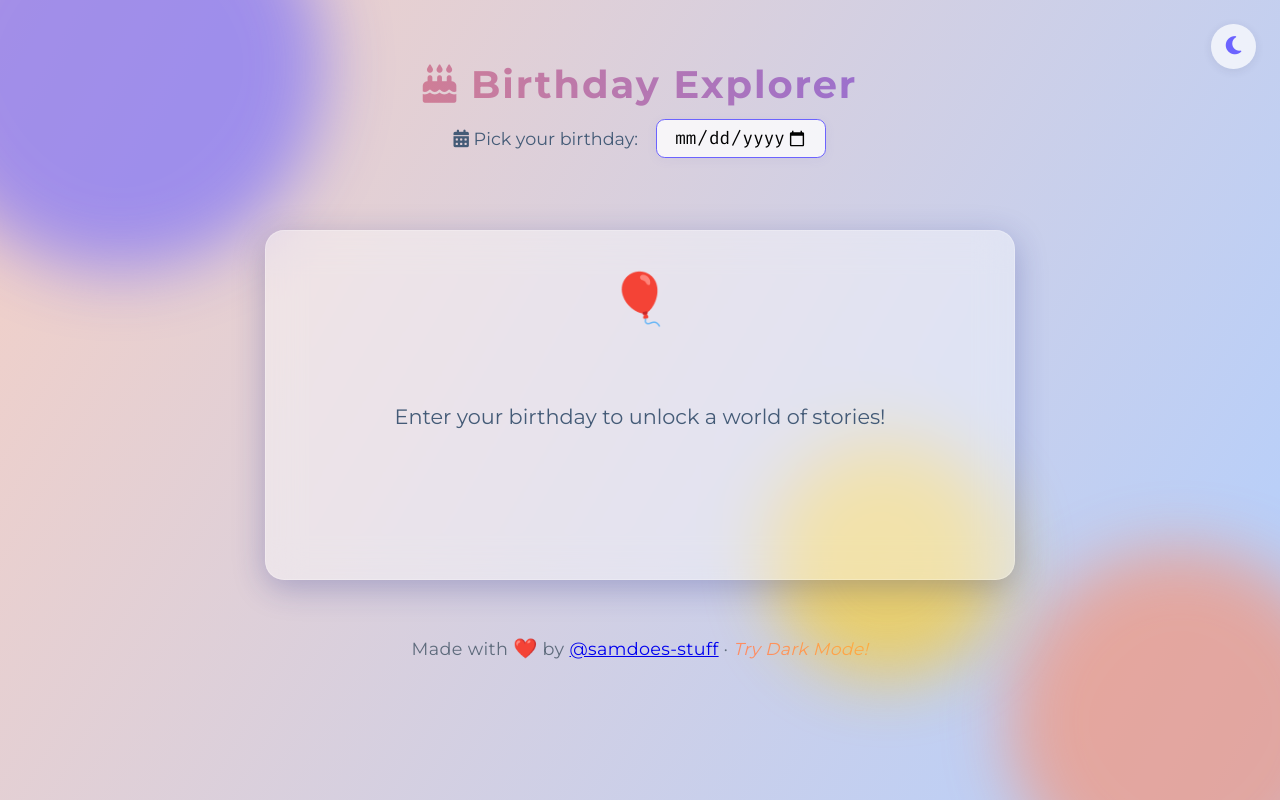
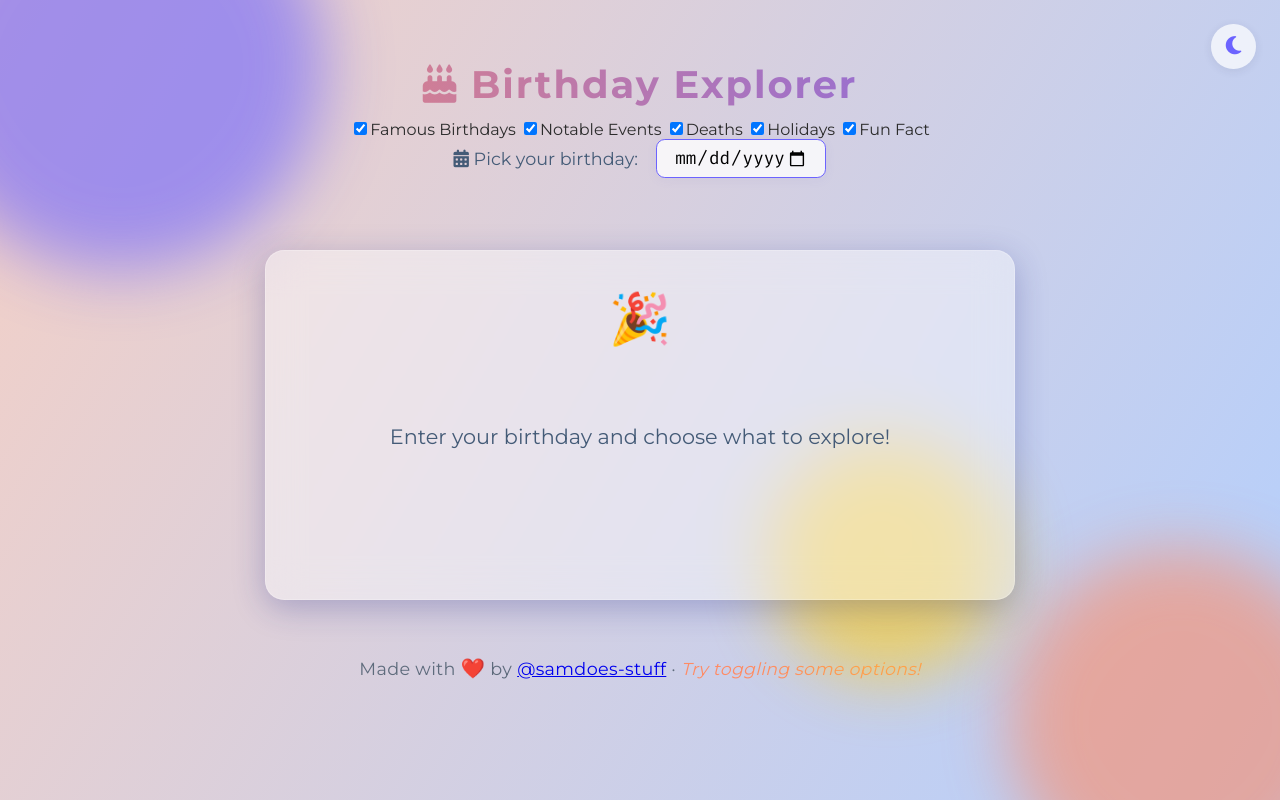
Before and after one commit to samdoes-stuff/samdoes-stuff.github.io, a plain HTML site: page index.html in a window 1280 px wide. Drawn offline with Linux system fonts and the light colour scheme.

Commit message:
Update title and enhance options in index.html

```diff
--- a/index.html
+++ b/index.html
@@ -3,7 +3,7 @@
 <head>
   <meta charset="UTF-8">
   <meta name="viewport" content="width=device-width,initial-scale=1.0">
-  <title>Birthday Explorer - Max CSS Edition</title>
+  <title>Birthday Explorer - Ultimate Edition</title>
   <link rel="stylesheet" href="styles.css">
   <link rel="stylesheet" href="https://cdnjs.cloudflare.com/ajax/libs/font-awesome/6.4.0/css/all.min.css">
   <link href="https://fonts.googleapis.com/css2?family=Montserrat:wght@400;700&family=Fira+Mono&display=swap" rel="stylesheet">
@@ -16,22 +16,29 @@
   </div>
   <header>
     <h1><i class="fa-solid fa-cake-candles"></i> Birthday Explorer</h1>
+    <form id="optionsForm" class="options-panel">
+      <label class="switch"><input type="checkbox" id="showBirths" checked><span class="slider"></span><span class="label-txt">Famous Birthdays</span></label>
+      <label class="switch"><input type="checkbox" id="showEvents" checked><span class="slider"></span><span class="label-txt">Notable Events</span></label>
+      <label class="switch"><input type="checkbox" id="showDeaths" checked><span class="slider"></span><span class="label-txt">Deaths</span></label>
+      <label class="switch"><input type="checkbox" id="showHolidays" checked><span class="slider"></span><span class="label-txt">Holidays</span></label>
+      <label class="switch"><input type="checkbox" id="showFunFact" checked><span class="slider"></span><span class="label-txt">Fun Fact</span></label>
+      <button id="darkToggle" type="button" aria-label="Toggle dark mode"><i class="fa-solid fa-moon"></i></button>
+    </form>
     <label for="birthday-input" class="input-label">
       <span><i class="fa-solid fa-calendar-days"></i> Pick your birthday:</span>
       <input type="date" id="birthday-input" max="9999-12-31" />
     </label>
-    <button id="darkToggle" aria-label="Toggle dark mode"><i class="fa-solid fa-moon"></i></button>
   </header>
   <main id="results" class="results">
     <div class="placeholder">
-      <div class="emoji-bounce">🎈</div>
-      <p>Enter your birthday to unlock a world of stories!</p>
+      <div class="emoji-bounce">🎉</div>
+      <p>Enter your birthday and choose what to explore!</p>
     </div>
   </main>
   <footer>
     <p>
       Made with <span class="heart">❤️</span> by <a href="https://github.com/samdoes-stuff" target="_blank">@samdoes-stuff</a>
-      &middot; <span class="footer-tip">Try Dark Mode!</span>
+      &middot; <span class="footer-tip">Try toggling some options!</span>
     </p>
   </footer>
   <div id="loader" class="loader"></div>
```
